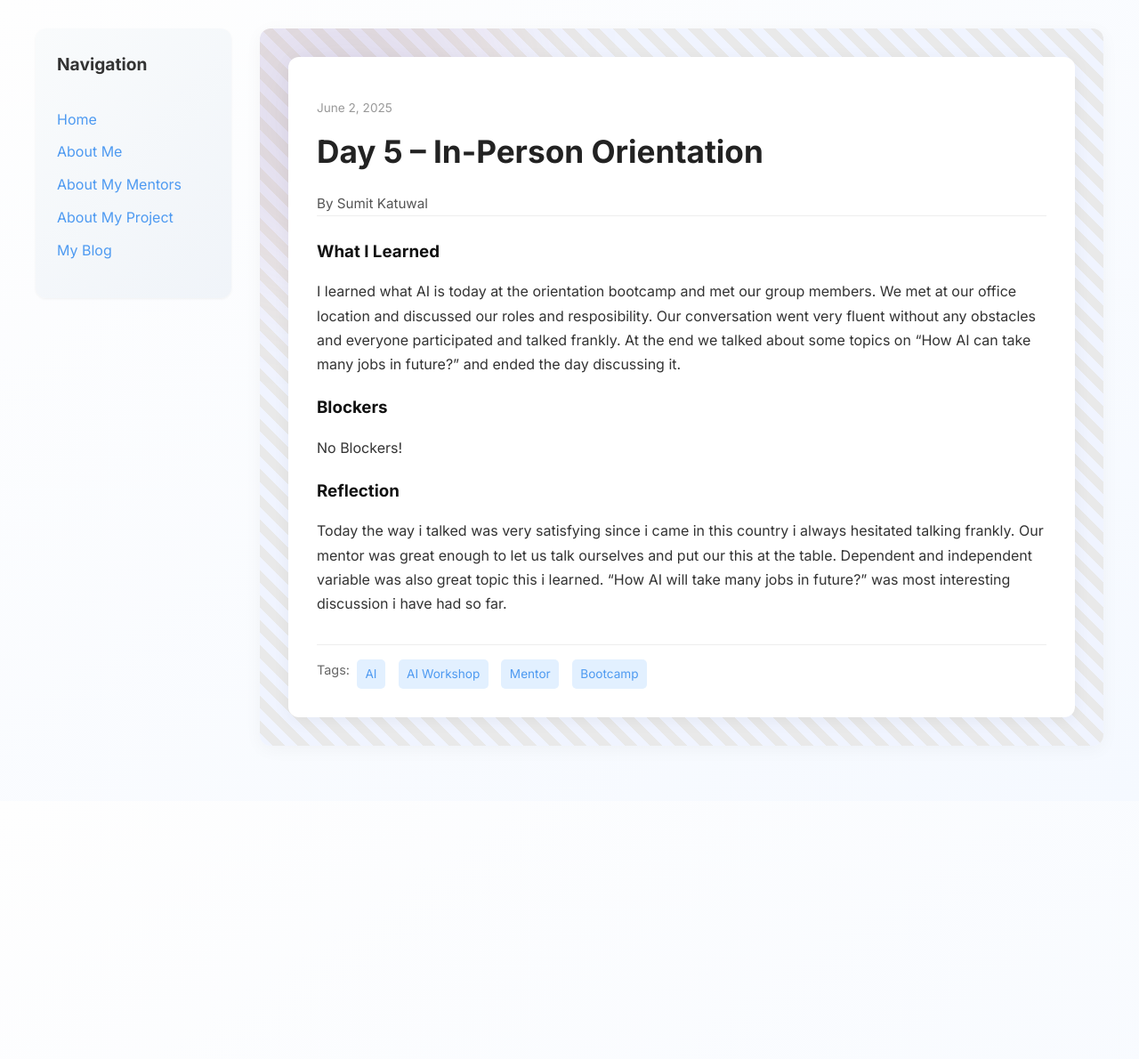
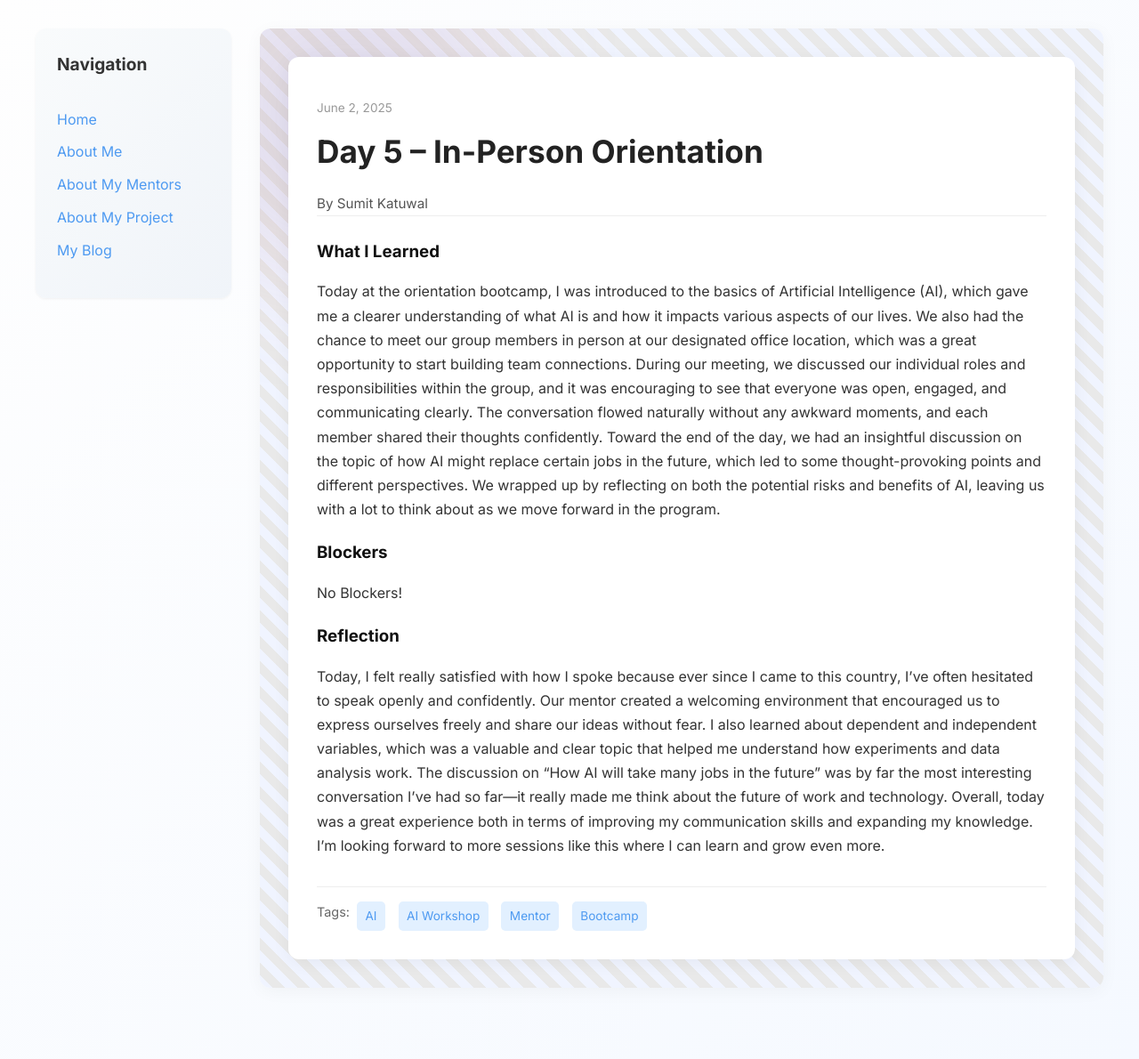
Before and after one commit to SumitKatuwal3382/SumitKatuwal3382.github.io, a Jekyll site: the page built from _posts/2025-06-02-day-5.md, in a window 1280 px wide. Shown: the whole page at 89% size. Built offline with Jekyll 4.4.1, drawn with Linux system fonts in a browser that asks for light colours; before the commit the page ends 900 px from its top, so only the background shows below that.

Commit message:
Update 2025-06-02-day-5.md

```diff
--- a/_posts/2025-06-02-day-5.md
+++ b/_posts/2025-06-02-day-5.md
@@ -7,11 +7,13 @@ permalink: /day5.html
 tags: ["AI", "AI Workshop", "Mentor", "Bootcamp"]
 
 what_i_learned: |
-  I learned what AI is today at the orientation bootcamp and met our group members. We met at our office location and discussed our roles and resposibility. Our conversation went very fluent without any obstacles and everyone participated and talked frankly. At the end we talked about some topics on "How AI can take many jobs in future?" and ended the day discussing it.
+  Today at the orientation bootcamp, I was introduced to the basics of Artificial Intelligence (AI), which gave me a clearer understanding of what AI is and how it impacts various aspects of our lives. We also had the chance to meet our group members in person at our designated office location, which was a great opportunity to start building team connections. During our meeting, we discussed our individual roles and responsibilities within the group, and it was encouraging to see that everyone was open, engaged, and communicating clearly. The conversation flowed naturally without any awkward moments, and each member shared their thoughts confidently. Toward the end of the day, we had an insightful discussion on the topic of how AI might replace certain jobs in the future, which led to some thought-provoking points and different perspectives. We wrapped up by reflecting on both the potential risks and benefits of AI, leaving us with a lot to think about as we move forward in the program.
+
 
 blockers: |
   No Blockers!
 
 reflection: |
-  Today the way i talked was very satisfying since i came in this country i always hesitated talking frankly. Our mentor was great enough to let us talk ourselves and put our this at the table. Dependent and independent variable was also great topic this i learned. "How AI will take many jobs in future?" was most interesting discussion i have had so far.
+   Today, I felt really satisfied with how I spoke because ever since I came to this country, I’ve often hesitated to speak openly and confidently. Our mentor created a welcoming environment that encouraged us to express ourselves freely and share our ideas without fear. I also learned about dependent and independent variables, which was a valuable and clear topic that helped me understand how experiments and data analysis work. The discussion on "How AI will take many jobs in the future" was by far the most interesting conversation I’ve had so far—it really made me think about the future of work and technology. Overall, today was a great experience both in terms of improving my communication skills and expanding my knowledge. I’m looking forward to more sessions like this where I can learn and grow even more.
+
 ---
```
